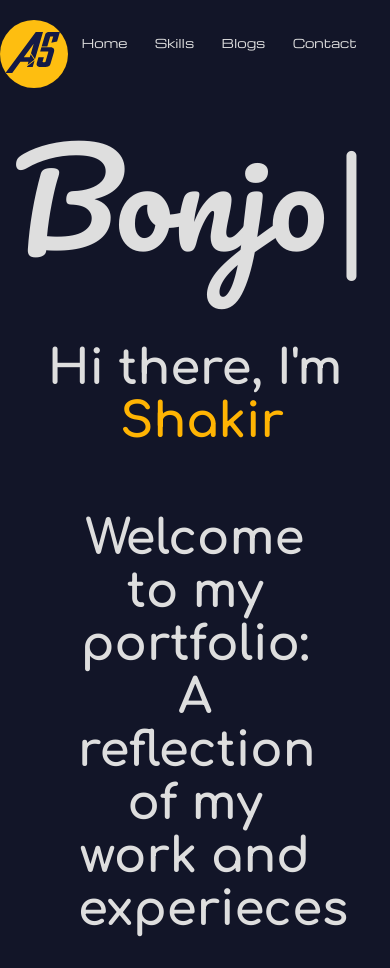
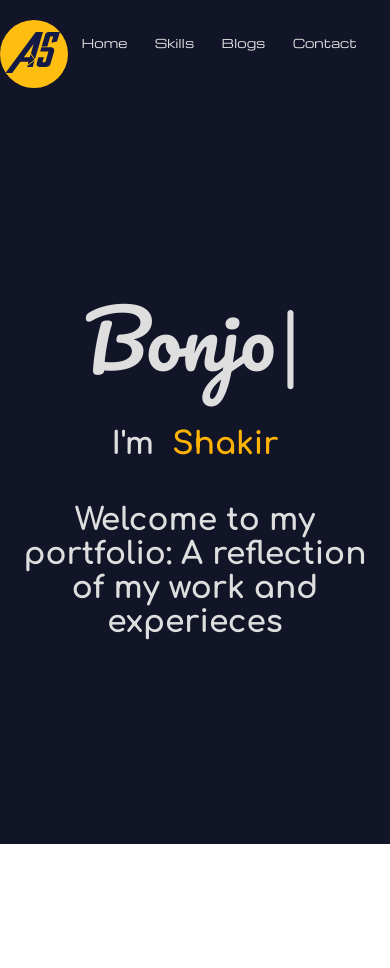
Before and after one commit to Mys7erio/ali.viation, a React (Vite) app: page / in a window 390 px wide. After the commit the page ends 844 px from the top, so only its background shows below. Built offline with nearby package versions, Linux system fonts and the light colour scheme.

Commit message:
The website is now responsive

```diff
--- a/src/assets/styles/card-neon.css
+++ b/src/assets/styles/card-neon.css
@@ -1,9 +1,10 @@
 .card-neon {
     display: flex;
     flex-direction: column;
+    width: 20vw;
     height: 512px;
-    width: 20vw;
     min-width: 256px;
+    min-height: 40vh;
 
     border-style: solid;
     /* BorderColor is now being set in the Card component itself */
@@ -27,6 +28,7 @@
 
 .card-heading {
     /* color is being set in the component*/
+    font-size: clamp(1.5rem, 2vw, 4rem);
     margin-bottom: auto;
     transition: 200ms;
 }
--- a/src/assets/styles/typewriter.css
+++ b/src/assets/styles/typewriter.css
@@ -1,13 +1,13 @@
 .greetings-typewriter-text {
     /* font-size: var(--xxxl); */
     font-family: Pacifico;
-    font-size: clamp(1rem, var(--xxxl), 8rem);
+    font-size: clamp(1rem, 20vw, 10rem);
     padding-top: var(--l);
     padding-bottom: var(--l);
 }
 
 .greetings-typewriter-cursor {
-    font-size: clamp(1rem, var(--xxxl), 8rem);
+    font-size: clamp(1rem, 20vw, 8rem);
     font-weight: 100;
     font-family: Comfortaa;
 }
--- a/src/pages/Contact.jsx
+++ b/src/pages/Contact.jsx
@@ -35,11 +35,11 @@ export default function Contact() {
 
     return(
         <div className="page" style={pageStyle}>
-            <h1 align="center">Wanna stay in the loop?</h1>
-            <h1 className="text-highlight">Let's Connect</h1>
+            <h1 align="center" style={{fontSize: 'clamp(0.8rem, 8vw, 3rem)',}}>Wanna stay in the loop?</h1>
+            <h1 className="text-highlight" style={{fontSize: 'clamp(0.8rem, 8vw, 3rem)',}}>Let's Connect</h1>
 
             <div style={socialsSectionStyle}>
-                <p>Got some queries? Feel free to reach out at: </p>
+                <p align='center'>Got some queries? Feel free to reach out at: </p>
                 <div style={{display: 'flex', width: '100%', flexWrap: 'wrap', justifyContent: 'space-evenly'}}>
                     <p>Email: &nbsp;
                         <a className="text-highlight" style={{textDecoration: 'none'}} href="mailto:me@aliviation.online">
--- a/src/pages/Home.jsx
+++ b/src/pages/Home.jsx
@@ -16,7 +16,7 @@ export default function Home() {
         justifyContent: 'center',
         alignItems: 'center',
         fontFamily: 'Comfortaa',
-        fontSize: 'var(--m)'
+        // fontSize: 'clamp(0.8rem, 1vw, 6rem)'
     }
 
     return(
@@ -30,13 +30,12 @@ export default function Home() {
                 />
             </div>
 
-            <h1 align='center'>
-                Hi there, I'm &nbsp;
-                {/* <span style={{color: "var(--desiderata)"}}>Shakir</span> */}
+            <h1 align='center' style={{fontSize: 'clamp(0.8rem, 8vw, 4rem)'}}>
+                I'm &nbsp;
                 <span className="text-highlight">Shakir</span>
             </h1>
 
-            <h1 style={{width: '60vw'}} align='center'>
+            <h1 align='center' style={{fontSize: 'clamp(0.8rem, 8vw, 3rem)'}}>
                 Welcome to my portfolio: A reflection of my work and experieces
             </h1>
         </div>
--- a/src/pages/Skills.jsx
+++ b/src/pages/Skills.jsx
@@ -51,7 +51,7 @@ export default function Skills() {
     }
     const headingStyle = {
         fontFamily: 'comfortaa',
-        fontSize: 'clamp(1rem, var(--xl), 4rem)'
+        fontSize: 'clamp(0.8rem, 8vw, 3rem)',
     }
 
     return(
```
